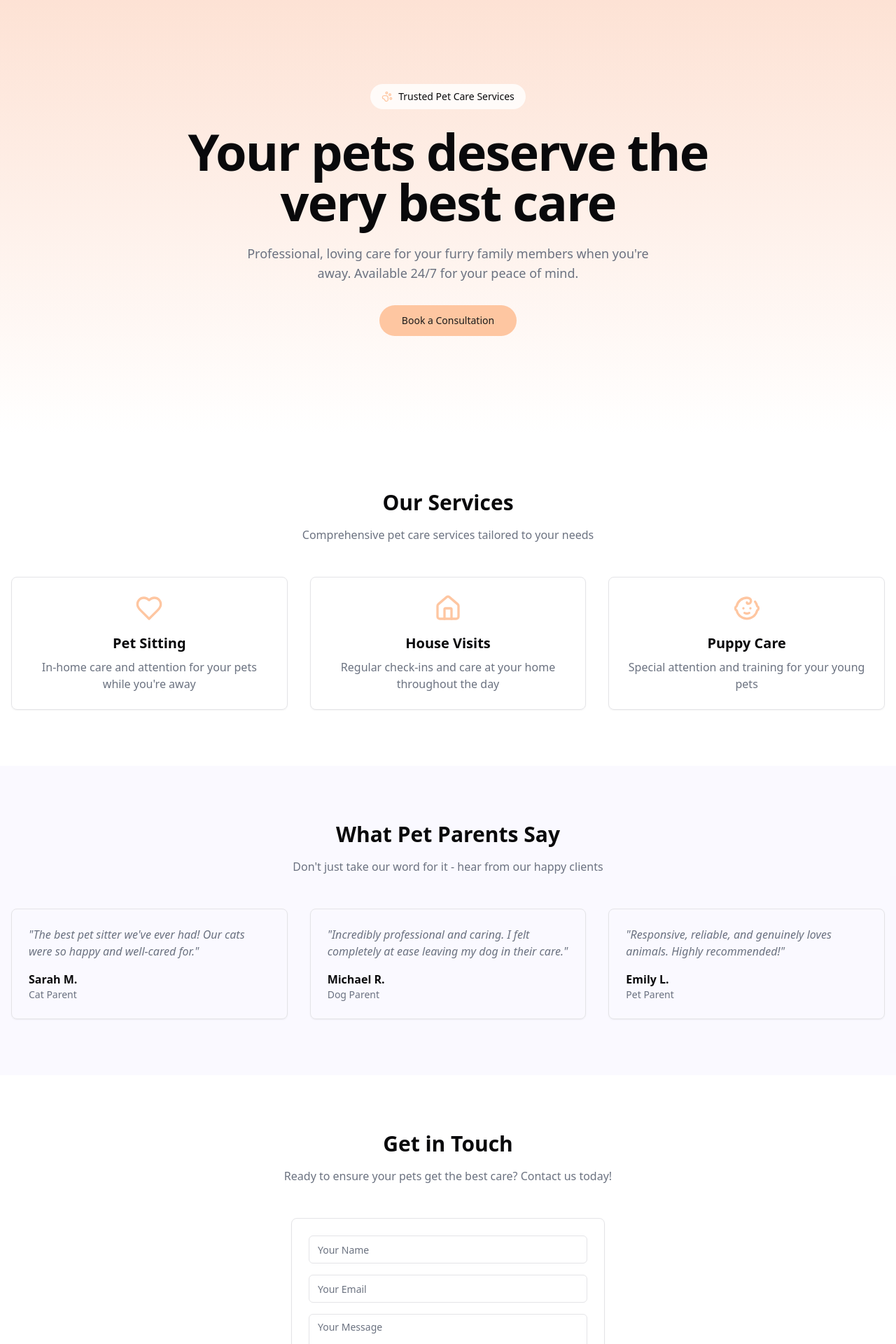
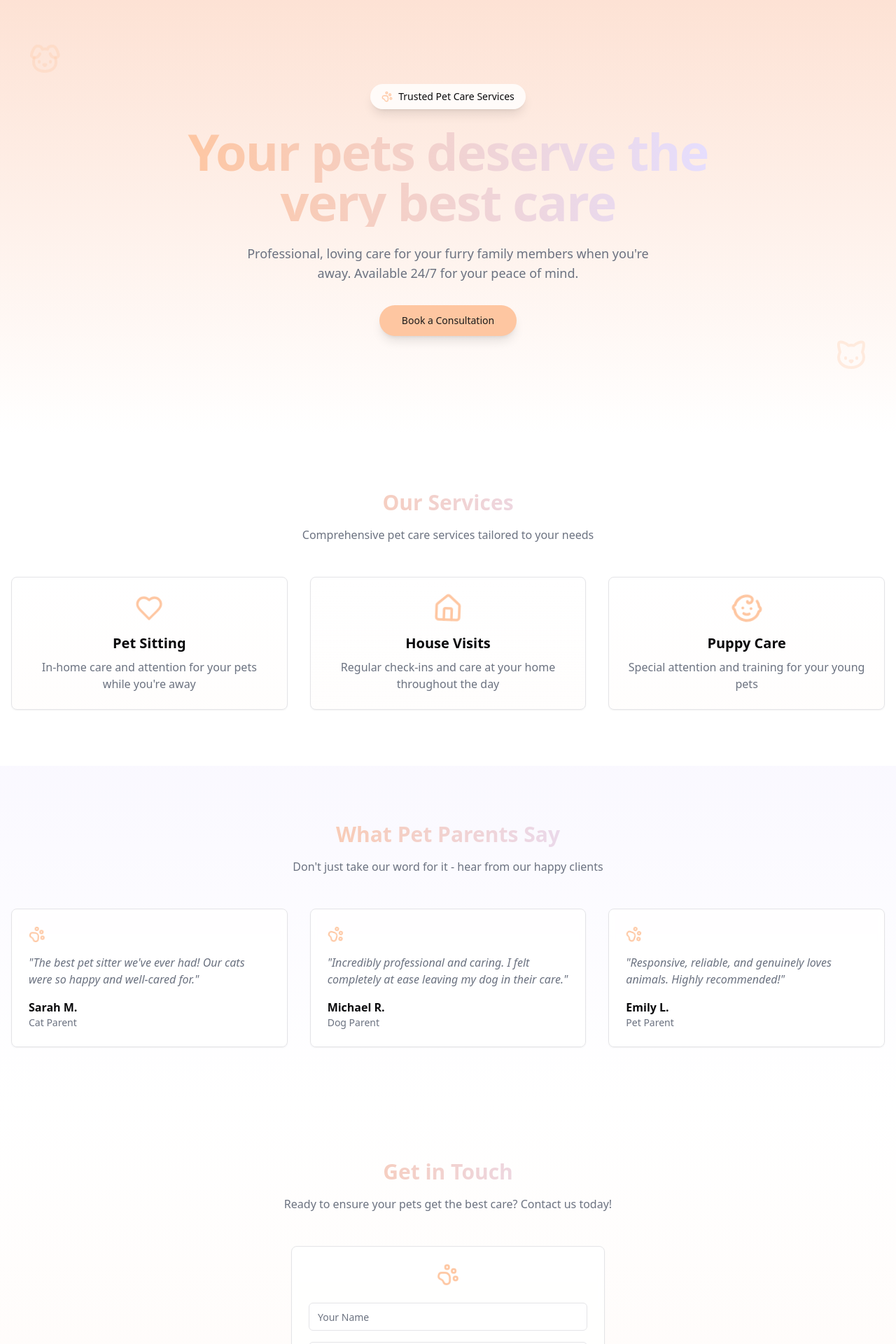
Before and after one commit to lg00d/thegoodsitter, a React (Vite) app: page / in a window 1280 px wide. Shown: the part 20-1940 px from the top of the page at 70% size. Built offline with nearby package versions, Linux system fonts and the light colour scheme.

Commit message:
Improve aesthetics and animations
Add better pet animations and improve the overall aesthetic appeal of the application.

```diff
--- a/src/components/ContactSection.tsx
+++ b/src/components/ContactSection.tsx
@@ -3,29 +3,37 @@ import { Button } from "./ui/button";
 import { Input } from "./ui/input";
 import { Textarea } from "./ui/textarea";
 import { Card } from "./ui/card";
+import { PawPrint } from "lucide-react";
 
 const ContactSection = () => {
   return (
-    <section className="py-20 bg-white" id="contact">
+    <section className="py-20 bg-gradient-to-b from-white to-accent/20" id="contact">
       <div className="container px-4 mx-auto">
         <div className="max-w-xl mx-auto mb-12 text-center animate-fade-in">
-          <h2 className="mb-4 text-3xl font-bold">Get in Touch</h2>
+          <h2 className="mb-4 text-3xl font-bold bg-gradient-to-r from-primary to-secondary bg-clip-text text-transparent">
+            Get in Touch
+          </h2>
           <p className="text-muted-foreground">
             Ready to ensure your pets get the best care? Contact us today!
           </p>
         </div>
-        <Card className="max-w-md p-6 mx-auto animate-fade-in">
+        <Card className="max-w-md p-6 mx-auto animate-fade-in bg-white/80 backdrop-blur-sm hover:shadow-xl transition-all duration-300">
           <form className="space-y-4">
-            <div>
-              <Input placeholder="Your Name" className="w-full" />
+            <div className="flex justify-center mb-6">
+              <PawPrint className="w-8 h-8 text-primary animate-paw-print" />
             </div>
             <div>
-              <Input type="email" placeholder="Your Email" className="w-full" />
+              <Input placeholder="Your Name" className="w-full transition-all duration-300 hover:shadow-md" />
             </div>
             <div>
-              <Textarea placeholder="Your Message" className="w-full min-h-[120px]" />
+              <Input type="email" placeholder="Your Email" className="w-full transition-all duration-300 hover:shadow-md" />
             </div>
-            <Button className="w-full">Send Message</Button>
+            <div>
+              <Textarea placeholder="Your Message" className="w-full min-h-[120px] transition-all duration-300 hover:shadow-md" />
+            </div>
+            <Button className="w-full rounded-full hover:scale-105 transition-transform duration-300">
+              Send Message
+            </Button>
           </form>
         </Card>
       </div>
--- a/src/components/HeroSection.tsx
+++ b/src/components/HeroSection.tsx
@@ -1,22 +1,34 @@
 
-import { PawPrint } from "lucide-react";
+import { PawPrint, Dog, Cat } from "lucide-react";
 import { Button } from "./ui/button";
 
 const HeroSection = () => {
   return (
-    <div className="relative min-h-[80vh] flex items-center justify-center bg-gradient-to-b from-[#FDE1D3] to-white">
+    <div className="relative min-h-[80vh] flex items-center justify-center bg-gradient-to-b from-[#FDE1D3] to-white overflow-hidden">
+      <div className="absolute inset-0 pointer-events-none">
+        <div className="absolute top-20 left-10 animate-bounce-slight">
+          <Dog className="w-12 h-12 text-primary/30" />
+        </div>
+        <div className="absolute bottom-20 right-10 animate-bounce-slight" style={{ animationDelay: "1s" }}>
+          <Cat className="w-12 h-12 text-primary/30" />
+        </div>
+      </div>
       <div className="container px-4 mx-auto text-center animate-fade-in">
-        <div className="inline-flex items-center gap-2 px-4 py-2 mb-6 rounded-full bg-white/80 backdrop-blur-sm">
-          <PawPrint size={16} className="text-primary" />
+        <div className="inline-flex items-center gap-2 px-4 py-2 mb-6 rounded-full bg-white/80 backdrop-blur-sm shadow-lg hover:shadow-xl transition-all duration-300">
+          <PawPrint size={16} className="text-primary animate-paw-print" />
           <span className="text-sm font-medium">Trusted Pet Care Services</span>
         </div>
-        <h1 className="max-w-3xl mx-auto mb-6 text-5xl font-bold tracking-tight sm:text-6xl md:text-7xl">
+        <h1 className="max-w-3xl mx-auto mb-6 text-5xl font-bold tracking-tight sm:text-6xl md:text-7xl bg-gradient-to-r from-primary to-secondary bg-clip-text text-transparent">
           Your pets deserve the very best care
         </h1>
         <p className="max-w-xl mx-auto mb-8 text-lg text-muted-foreground">
           Professional, loving care for your furry family members when you're away. Available 24/7 for your peace of mind.
         </p>
-        <Button size="lg" className="rounded-full animate-fade-in" onClick={() => document.getElementById('contact')?.scrollIntoView({ behavior: 'smooth' })}>
+        <Button
+          size="lg"
+          className="rounded-full animate-fade-in shadow-lg hover:shadow-xl transition-all duration-300 hover:scale-105"
+          onClick={() => document.getElementById('contact')?.scrollIntoView({ behavior: 'smooth' })}
+        >
           Book a Consultation
         </Button>
       </div>
--- a/src/components/ServicesSection.tsx
+++ b/src/components/ServicesSection.tsx
@@ -4,17 +4,17 @@ import { Card } from "./ui/card";
 
 const services = [
   {
-    icon: <Heart className="w-10 h-10 text-primary" />,
+    icon: <Heart className="w-10 h-10 text-primary animate-paw-print" />,
     title: "Pet Sitting",
     description: "In-home care and attention for your pets while you're away",
   },
   {
-    icon: <Home className="w-10 h-10 text-primary" />,
+    icon: <Home className="w-10 h-10 text-primary animate-paw-print" style={{ animationDelay: "0.3s" }} />,
     title: "House Visits",
     description: "Regular check-ins and care at your home throughout the day",
   },
   {
-    icon: <Baby className="w-10 h-10 text-primary" />,
+    icon: <Baby className="w-10 h-10 text-primary animate-paw-print" style={{ animationDelay: "0.6s" }} />,
     title: "Puppy Care",
     description: "Special attention and training for your young pets",
   },
@@ -25,16 +25,24 @@ const ServicesSection = () => {
     <section className="py-20 bg-white" id="services">
       <div className="container px-4 mx-auto">
         <div className="max-w-xl mx-auto mb-12 text-center animate-fade-in">
-          <h2 className="mb-4 text-3xl font-bold">Our Services</h2>
+          <h2 className="mb-4 text-3xl font-bold bg-gradient-to-r from-primary to-secondary bg-clip-text text-transparent">
+            Our Services
+          </h2>
           <p className="text-muted-foreground">
             Comprehensive pet care services tailored to your needs
           </p>
         </div>
         <div className="grid gap-8 md:grid-cols-3">
           {services.map((service, index) => (
-            <Card key={index} className="p-6 transition-all duration-300 hover:shadow-lg animate-fade-in" style={{ animationDelay: `${index * 200}ms` }}>
+            <Card
+              key={index}
+              className="p-6 transition-all duration-300 hover:shadow-xl hover:-translate-y-1 animate-fade-in group bg-gradient-to-b from-white to-accent/5"
+              style={{ animationDelay: `${index * 200}ms` }}
+            >
               <div className="flex flex-col items-center text-center">
-                <div className="mb-4">{service.icon}</div>
+                <div className="mb-4 transform group-hover:scale-110 transition-transform duration-300">
+                  {service.icon}
+                </div>
                 <h3 className="mb-2 text-xl font-semibold">{service.title}</h3>
                 <p className="text-muted-foreground">{service.description}</p>
               </div>
--- a/src/components/TestimonialsSection.tsx
+++ b/src/components/TestimonialsSection.tsx
@@ -1,5 +1,6 @@
 
 import { Card } from "./ui/card";
+import { PawPrint } from "lucide-react";
 
 const testimonials = [
   {
@@ -21,10 +22,12 @@ const testimonials = [
 
 const TestimonialsSection = () => {
   return (
-    <section className="py-20 bg-secondary/20">
+    <section className="py-20 bg-gradient-to-b from-secondary/20 to-white">
       <div className="container px-4 mx-auto">
         <div className="max-w-xl mx-auto mb-12 text-center animate-fade-in">
-          <h2 className="mb-4 text-3xl font-bold">What Pet Parents Say</h2>
+          <h2 className="mb-4 text-3xl font-bold bg-gradient-to-r from-primary to-secondary bg-clip-text text-transparent">
+            What Pet Parents Say
+          </h2>
           <p className="text-muted-foreground">
             Don't just take our word for it - hear from our happy clients
           </p>
@@ -33,10 +36,11 @@ const TestimonialsSection = () => {
           {testimonials.map((testimonial, index) => (
             <Card
               key={index}
-              className="p-6 transition-all duration-300 hover:shadow-lg animate-fade-in"
+              className="p-6 transition-all duration-300 hover:shadow-xl hover:-translate-y-1 animate-fade-in bg-white/80 backdrop-blur-sm"
               style={{ animationDelay: `${index * 200}ms` }}
             >
               <div className="flex flex-col h-full">
+                <PawPrint className="w-6 h-6 mb-4 text-primary animate-wag" style={{ animationDelay: `${index * 200}ms` }} />
                 <p className="flex-1 mb-4 italic text-muted-foreground">"{testimonial.text}"</p>
                 <div>
                   <p className="font-semibold">{testimonial.author}</p>
--- a/tailwind.config.ts
+++ b/tailwind.config.ts
@@ -51,10 +51,26 @@ export default {
           "0%": { opacity: "0" },
           "100%": { opacity: "1" },
         },
+        "bounce-slight": {
+          "0%, 100%": { transform: "translateY(0)" },
+          "50%": { transform: "translateY(-10px)" },
+        },
+        "wag": {
+          "0%, 100%": { transform: "rotate(0deg)" },
+          "50%": { transform: "rotate(20deg)" },
+        },
+        "paw-print": {
+          "0%": { transform: "scale(1) rotate(0deg)" },
+          "50%": { transform: "scale(1.2) rotate(5deg)" },
+          "100%": { transform: "scale(1) rotate(0deg)" },
+        }
       },
       animation: {
         "fade-in": "fade-in 0.6s ease-out",
         "fade-in-slow": "fade-in-slow 0.8s ease-out",
+        "bounce-slight": "bounce-slight 3s ease-in-out infinite",
+        "wag": "wag 1s ease-in-out infinite",
+        "paw-print": "paw-print 2s ease-in-out infinite",
       },
     },
   },
```
